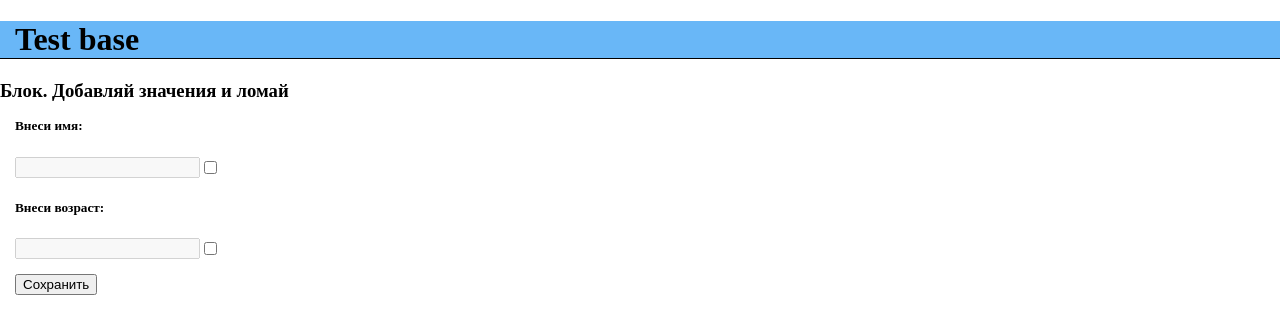
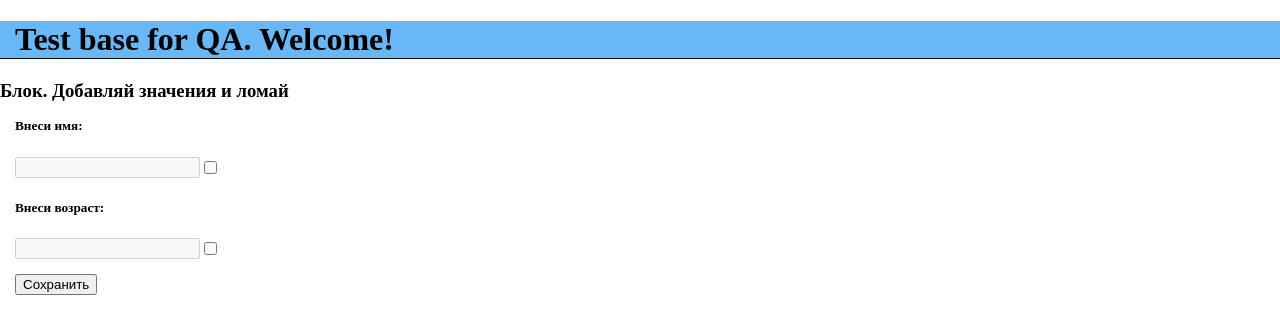
Before and after one commit to VasiliiV/TestBase, a Next.js app in the folder my-app/: page / in a window 1280 px wide. Shown: the top 334 px of the page. Built offline with nearby package versions, Linux system fonts and the light colour scheme.

Commit message:
Update Main.jsx

```diff
--- a/my-app/pages/prog_parse_tags/Main.jsx
+++ b/my-app/pages/prog_parse_tags/Main.jsx
@@ -61,7 +61,7 @@ function Main() {
     return (
         <div id='main'>
             <div id="header">
-                <h1 className="headerMain">Test base</h1>
+                <h1 className="headerMain">Test base for QA. Welcome!</h1>
             </div>
             <div id="body">
                 <div id="">
```
